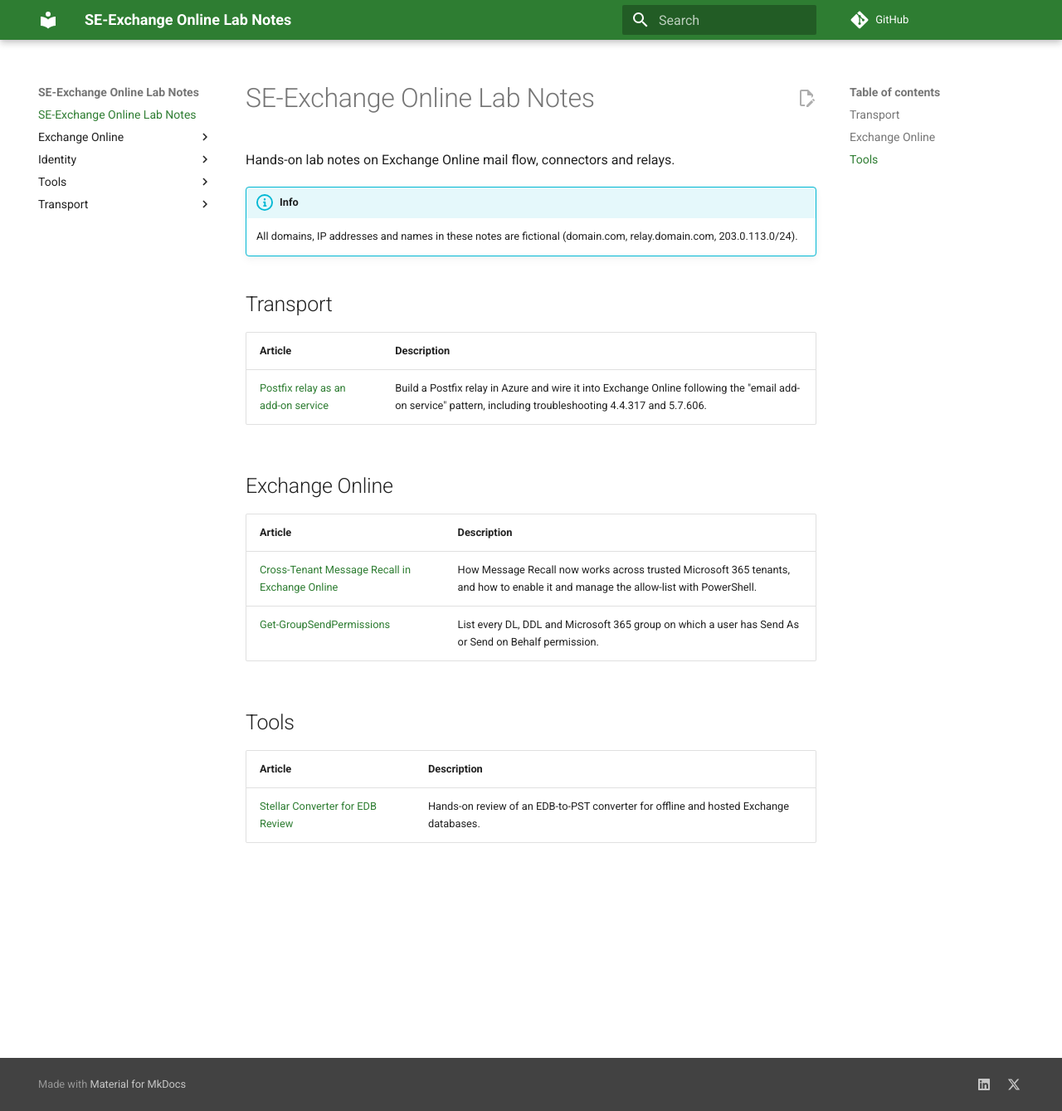
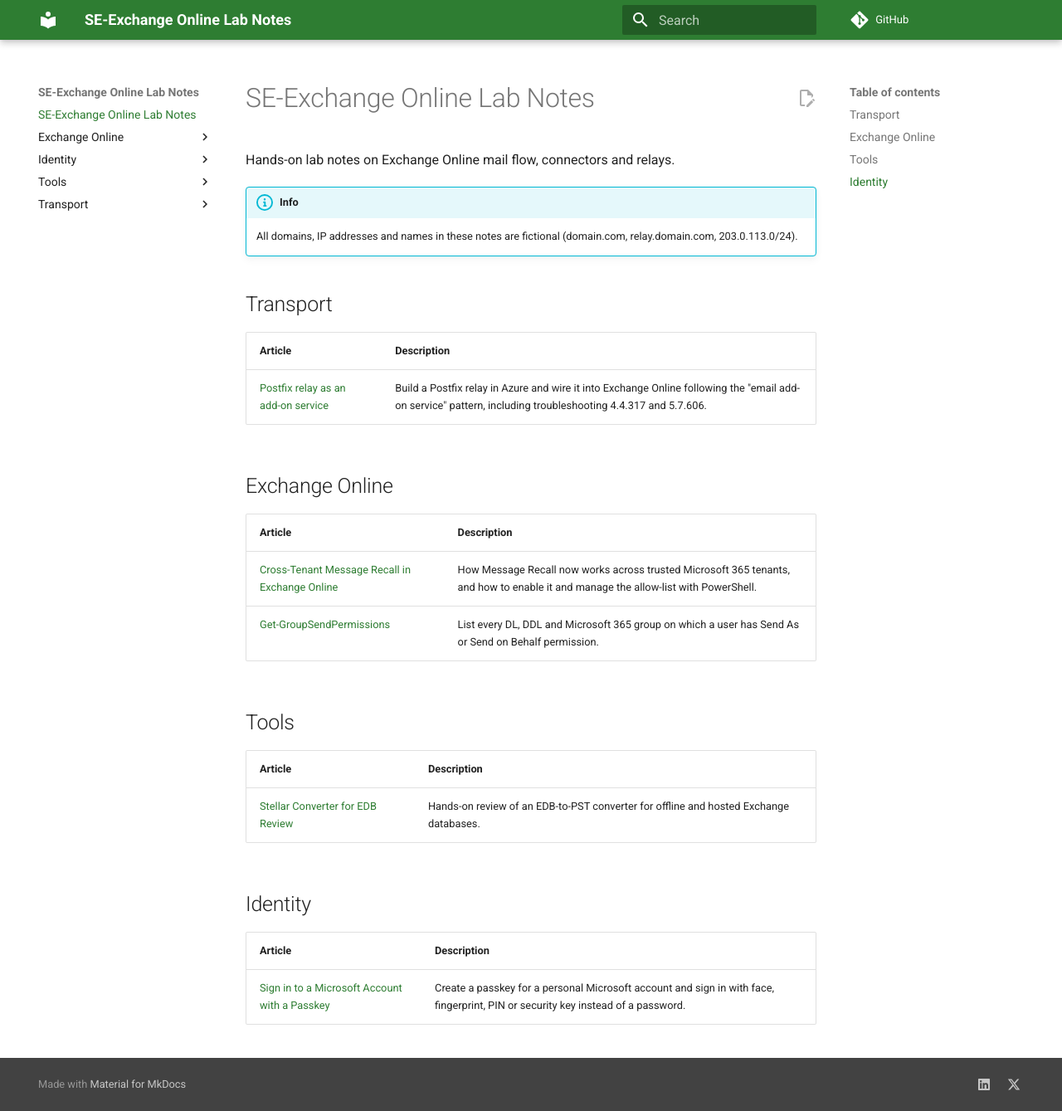
Before and after one commit to jeanpaulnk/JPN365Labs, an MkDocs documentation site: the page built from docs/index.md, in a window 1280 px wide and 1339 px high. Shown: the whole window at 83% size. Built offline with MkDocs 1.6.1 and Material for MkDocs 9.7.7, drawn with Linux system fonts in a browser that asks for light colours; comment, search, counter and statistics services are not loaded.

Commit message:
Add Identity section with passkey sign-in article

```diff
--- a/docs/index.md
+++ b/docs/index.md
@@ -23,3 +23,9 @@ Hands-on lab notes on Exchange Online mail flow, connectors and relays.
 | Article | Description |
 |---|---|
 | [Stellar Converter for EDB Review](Tools/Stellar-Converter-for-EDB-Review.md) | Hands-on review of an EDB-to-PST converter for offline and hosted Exchange databases. |
+
+## Identity
+
+| Article | Description |
+|---|---|
+| [Sign in to a Microsoft Account with a Passkey](Identity/Passkey-Sign-In-Microsoft-Account.md) | Create a passkey for a personal Microsoft account and sign in with face, fingerprint, PIN or security key instead of a password. |
```
